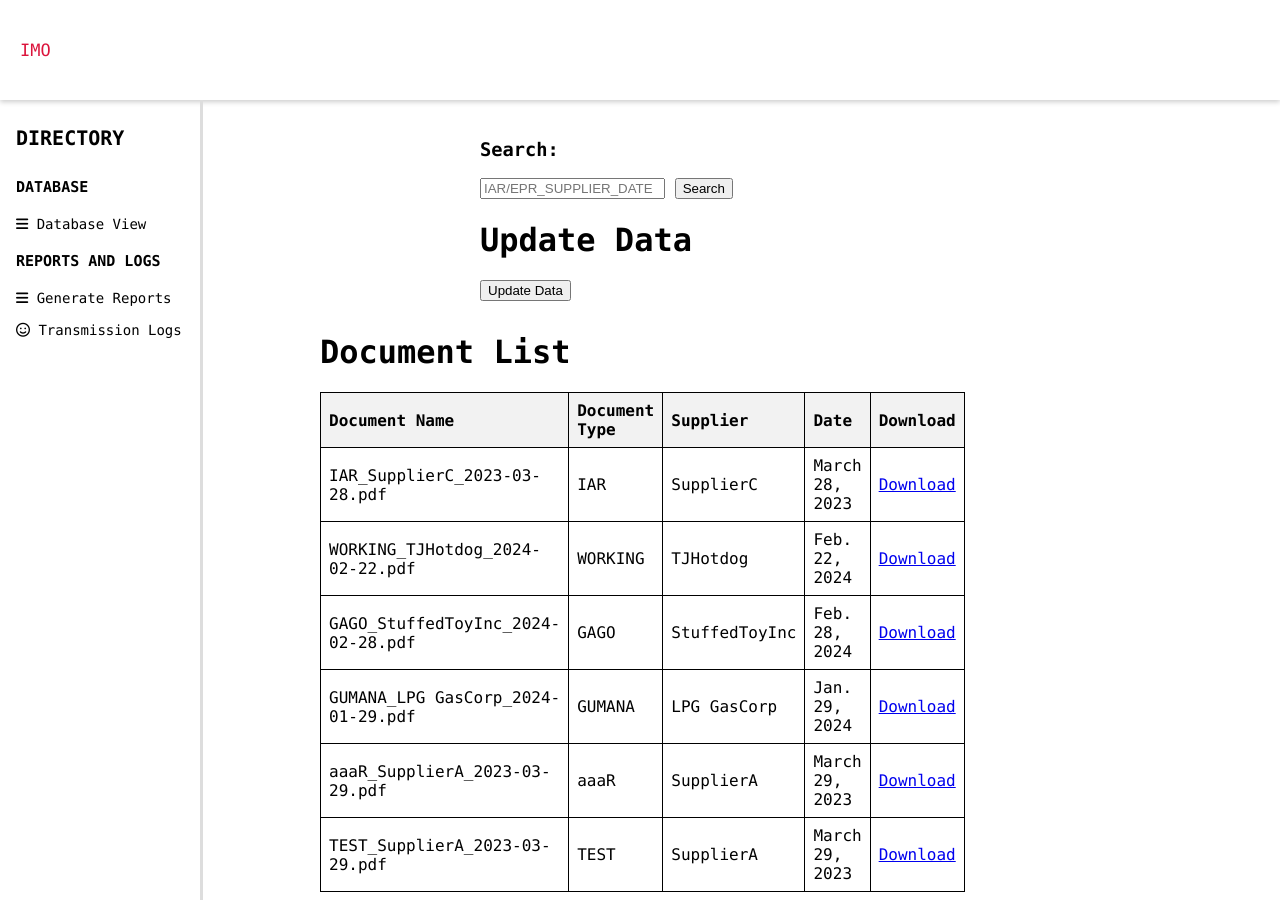
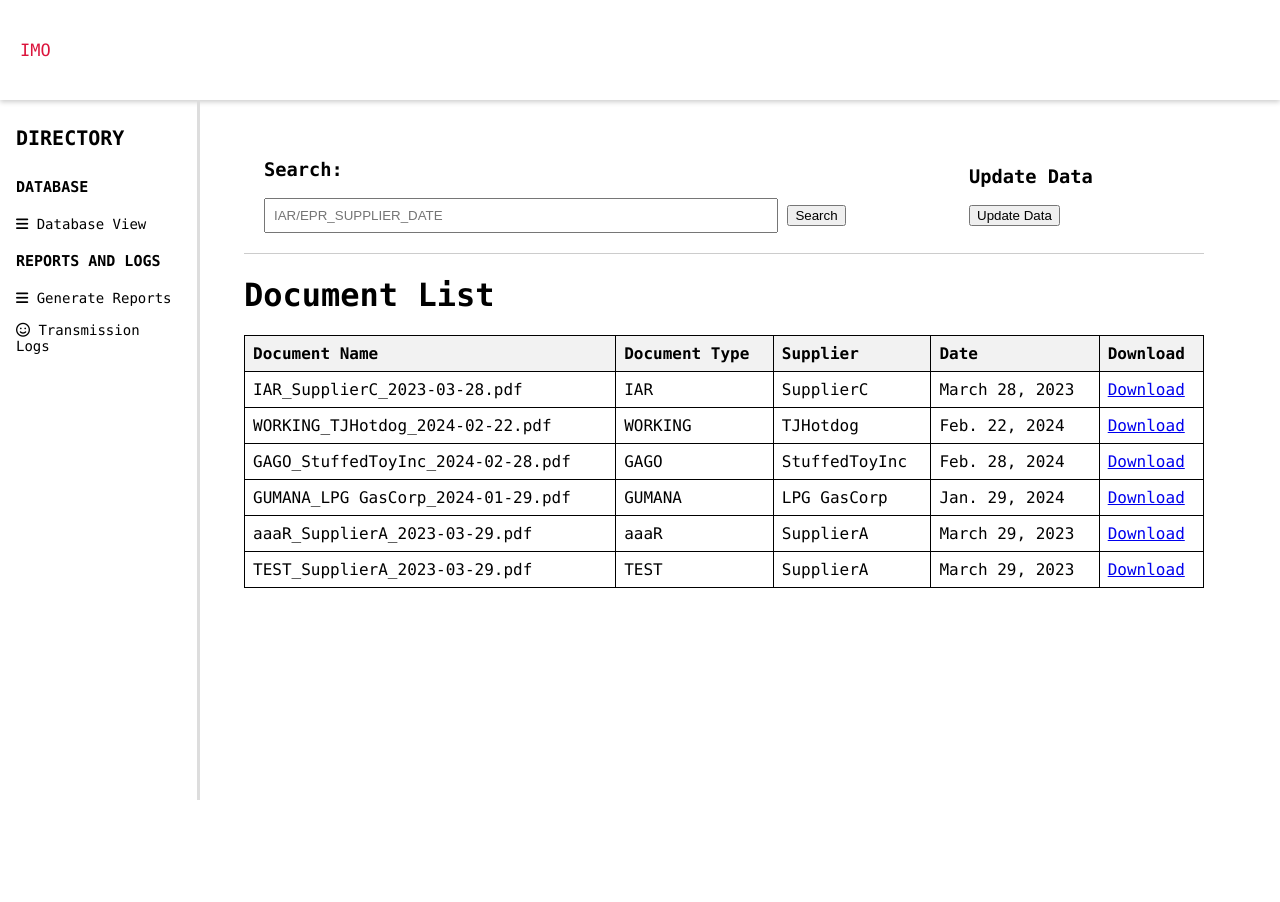
Before and after one commit to mglgnzlz/imodocubase, a Django app: page /dbview/ in a window 1280 px wide. After the commit the page ends 800 px from the top, so only its background shows below. Run offline with Django 5.2, Linux system fonts and the light colour scheme; data comes from the database, SQL or seed files in the repository; both versions use the stored data as it was after the commit.

Commit message:
[UI Fix] Search bar fix, update data button adjusted, document field views adjusted for 75% display, not yet responsive.

```diff
--- a/IMO_Doba/dobaMainApp/static/frontpage.css
+++ b/IMO_Doba/dobaMainApp/static/frontpage.css
@@ -41,9 +41,36 @@ th {
 
 .content_section{
   margin: auto;
-  width: 50%;
+  width: 75%;
+  margin-left: 17.5%;
+  padding: 20px;
+  font-family: Monaco,monospace;
+}
+
+.dbview_header{
+  display: flex;
+  justify-content: space-between;
+  align-items: center;
   padding: 10px;
-  font-family: Monaco,monospace;
+  border-bottom: 1px solid #ccc;
+}
+
+.search_sec{
+  flex: 0 0 75%;
+  padding: 10px;
+  box-sizing: border-box;
+}
+
+.search_sec input[type="text"]{
+  width: 75%;
+  padding: 8px;
+  box-sizing: border-box;
+}
+
+.update_sec{
+  flex: 0 0 25%;
+  padding: 10px;
+  box-sizing: border-box;
 }
 
 
@@ -82,12 +109,14 @@ th {
 
    /* SIDEBAR */
   .sidebar {
+    float: left;
     width: 200px; /* width for the sidebar */
     position: fixed; /* Fix the sidebar in place */
     height: 100%;
     overflow: auto;
     left: 0; /*  sidebar on the left side of the page */
     border-right: 3px solid #ddd;
+    box-sizing: border-box;
   }
 
   .sidebar a {
@@ -103,3 +132,21 @@ th {
   .sidebar a:hover {
     background-color: #e0e0e0;
   }
+
+
+
+.clearfix::after{
+  content: "";
+  display: table;
+  clear: both;
+}
+  /* Media query for smaller screens (e.g., up to 768px) */
+@media (max-width: 768px) {
+  .dbview-header {
+    flex-direction: column; /* Stack flex items vertically on smaller screens */
+  }
+
+  .search-sec, .update-sec {
+    flex-basis: 100%; /* Full width for both sections on smaller screens */
+  }
+}
--- a/IMO_Doba/dobaMainApp/templates/dobaMainPage/dbview.html
+++ b/IMO_Doba/dobaMainApp/templates/dobaMainPage/dbview.html
@@ -3,21 +3,21 @@
 
 {% block content %}
 
-<div class="content_section">
-    <div>
+<div class="dbview_header">
+    <div class="search_sec">
         <h3>Search: </h3>
-        <form action="{%url 'search_data' %}" method="GET">
+        <form class="search_bar" action="{%url 'search_data' %}" method="GET">
             <input type="text" name="query" placeholder="IAR/EPR_SUPPLIER_DATE">
             <button id="search_btn" type="submit">Search</button>
         </form>
     </div>
-    <div>
-        <h1>Update Data</h1>
+    <div class="update_sec">
+        <h3>Update Data</h3>
         <button id="update-btn" name="update-btn">Update Data</button>
     </div>
+</div>
 
 
-</div>
 <div class="table_section">
     <h1>Document List</h1>
 
@@ -45,18 +45,18 @@
 
             </tr>
         </tbody>
-        <div id="contextMenu"
-            style="display: none; position: absolute; background-color: white; border: 1px solid #ccc; padding: 5px;">
-            <ul>
-                <li><a href="#" id="renameAction">Rename</a></li>
-                <li><a href="#" id="deleteAction">Delete</a></li>
-            </ul>
-        </div>
 
         {% endfor %}
     </table>
 </div>
 
+<div id="contextMenu"
+    style="display: none; position: absolute; background-color: white; border: 1px solid #ccc; padding: 5px;">
+    <ul>
+        <li><a href="#" id="renameAction">Rename</a></li>
+        <li><a href="#" id="deleteAction">Delete</a></li>
+    </ul>
+</div>
 
 
 <script>
--- a/IMO_Doba/dobaMainApp/views.py
+++ b/IMO_Doba/dobaMainApp/views.py
@@ -23,6 +23,7 @@ def doc_update(request):
 def home(request):
 
 #Scripts for HOME PAGE to Django Backend
+    documents = Document.objects.all()
 
     return render(request, "dobaMainPage/home.html", {'documents':documents})
 
```
Also changed, not shown: IMO_Doba/dobaMainApp/searchDoc.py (added, +20 -0 lines), IMO_Doba/db.sqlite3, IMO_Doba/dobaMainApp/migrations/0006_alter_document_file_path.py (added).
